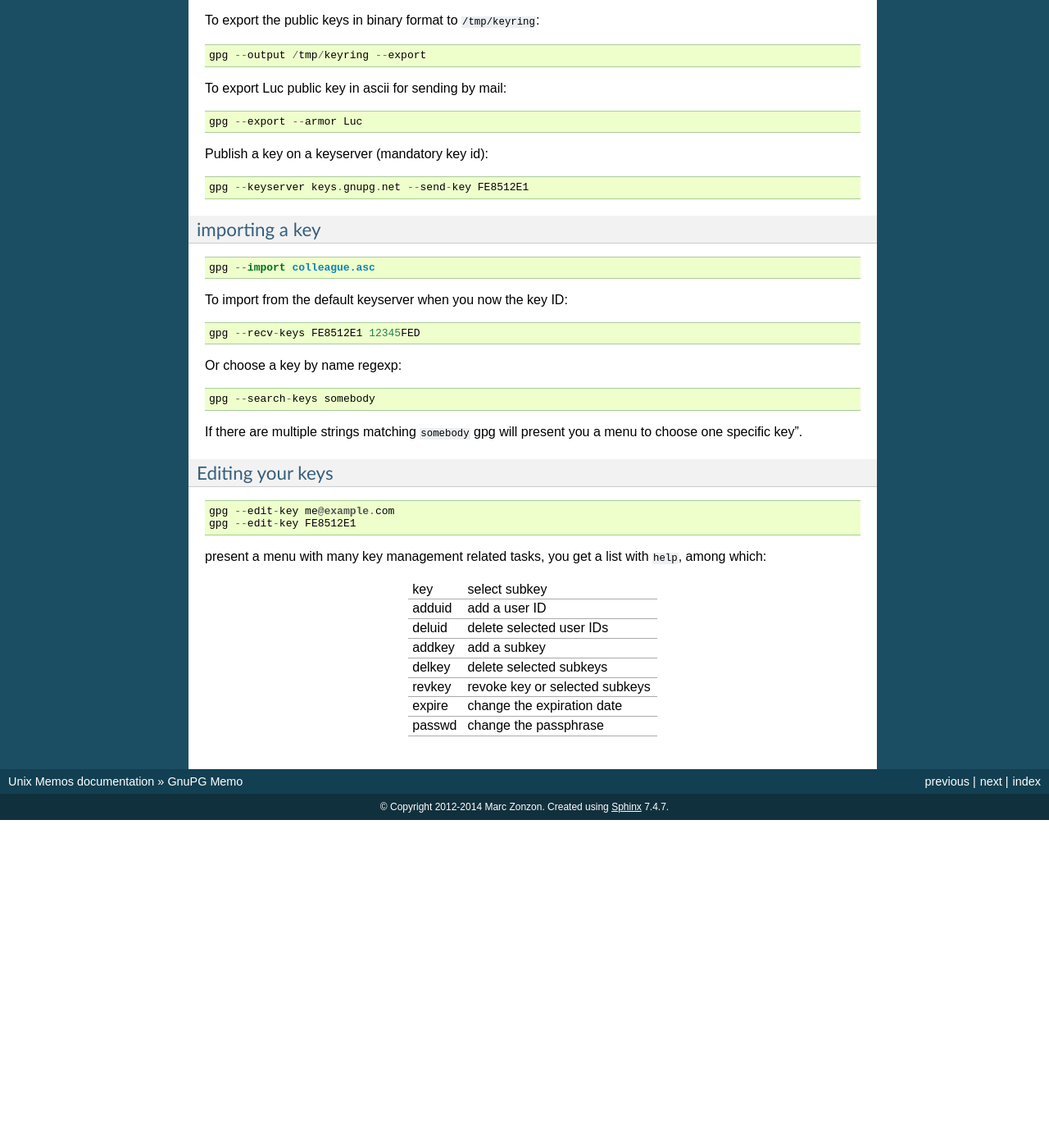
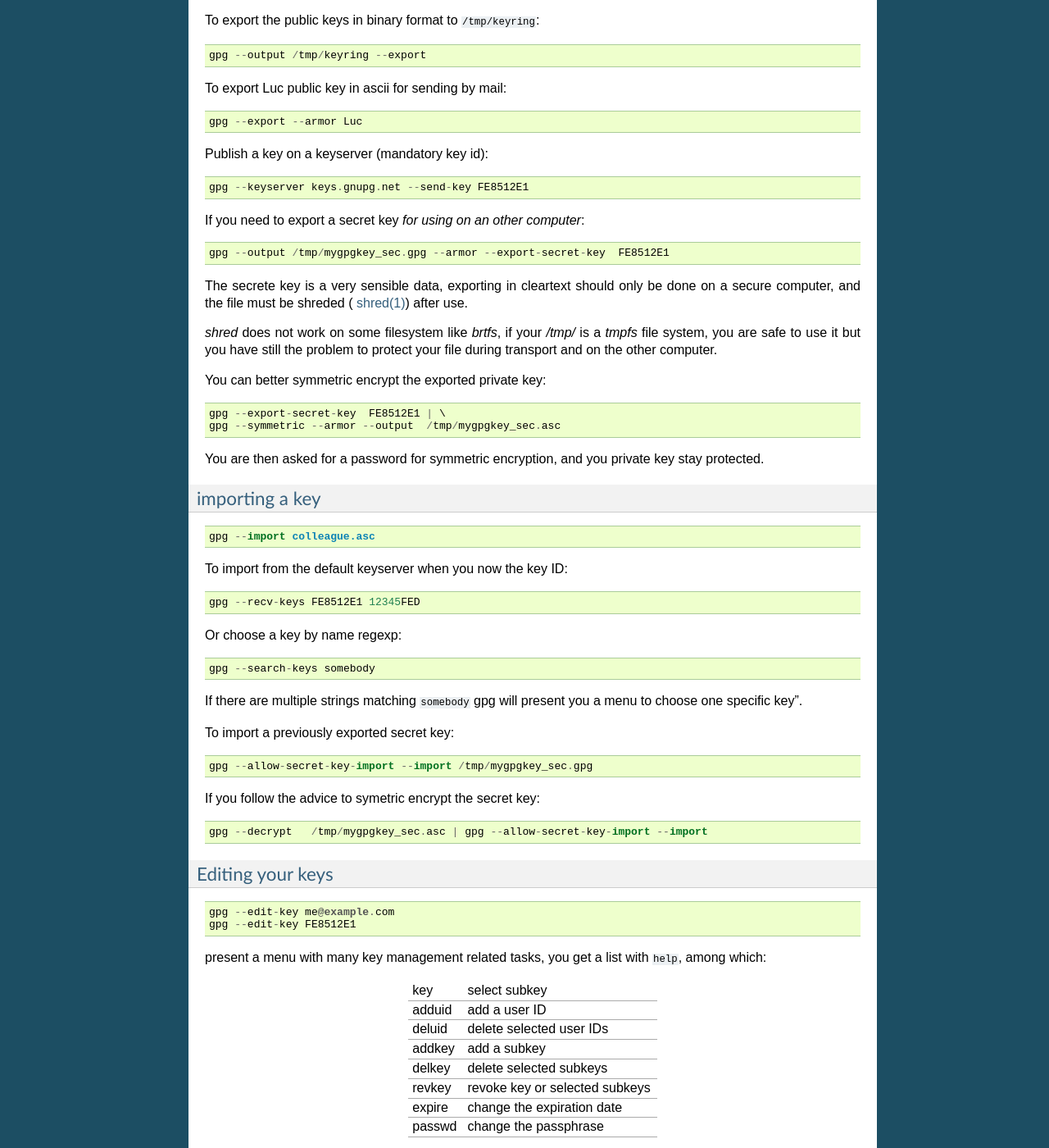
Before and after one commit to marczz/unix_memo, a Sphinx documentation site: the page built from source/gnupg.rst, in a window 1280 px wide and 1400 px high, scrolled down 3518 px. Shown: the whole window at 82% size. Built offline with Sphinx 7.4.7, drawn with Linux system fonts in a browser that asks for light colours; the version number could not be read and is left out; before the commit the page ends 4518 px from its top, so only the background shows below that.

Commit message:
source/gnupg.rst/ added key import/export

```diff
--- a/source/gnupg.rst
+++ b/source/gnupg.rst
@@ -213,6 +213,26 @@ Publish a key on a keyserver (mandatory key id)::
 
     gpg --keyserver keys.gnupg.net --send-key FE8512E1
 
+If you need to export a secret key *for using on an other computer*::
+
+    gpg --output /tmp/mygpgkey_sec.gpg --armor --export-secret-key  FE8512E1
+
+The secrete key is a very sensible data, exporting in cleartext should
+only be done on a secure computer, and the file must be shreded (
+:man:`shred(1)`)  after use.
+
+`shred` does not work on some filesystem like *brtfs*, if your */tmp/*
+is a *tmpfs* file system, you are safe to use it but you have still the problem to
+protect your file during transport and on the other computer.
+
+You can better symmetric encrypt the exported private key::
+
+    gpg --export-secret-key  FE8512E1 | \
+    gpg --symmetric --armor --output  /tmp/mygpgkey_sec.asc
+
+You are then asked for a password for symmetric encryption, and you
+private key stay protected.
+
 importing a key
 ~~~~~~~~~~~~~~~
 ::
@@ -230,13 +250,22 @@ Or choose a key by name regexp::
 If there are multiple strings matching ``somebody`` gpg
 will present you a menu to choose one specific key".
 
+
+To import a previously exported secret key::
+
+    gpg --allow-secret-key-import --import /tmp/mygpgkey_sec.gpg
+
+If you follow the advice to symetric encrypt the secret key::
+
+    gpg --decrypt   /tmp/mygpgkey_sec.asc | gpg --allow-secret-key-import --import
+
+
 Editing your keys
 ~~~~~~~~~~~~~~~~~
 ::
 
     gpg --edit-key me@example.com
     gpg --edit-key FE8512E1
-
 
 present a menu with many key management related tasks, you get a
 list with ``help``, among which:
```
